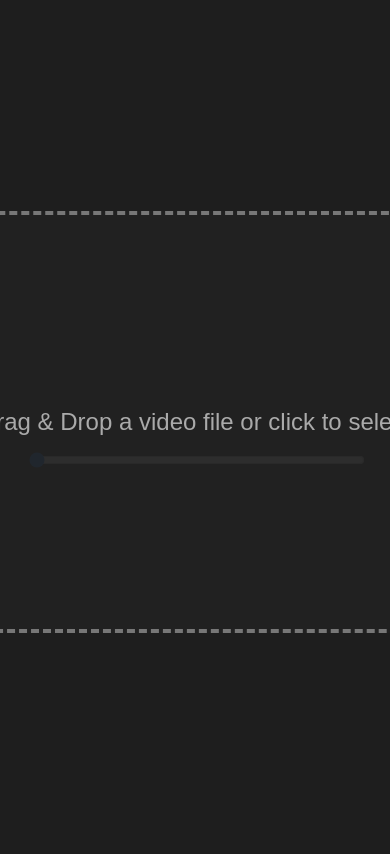
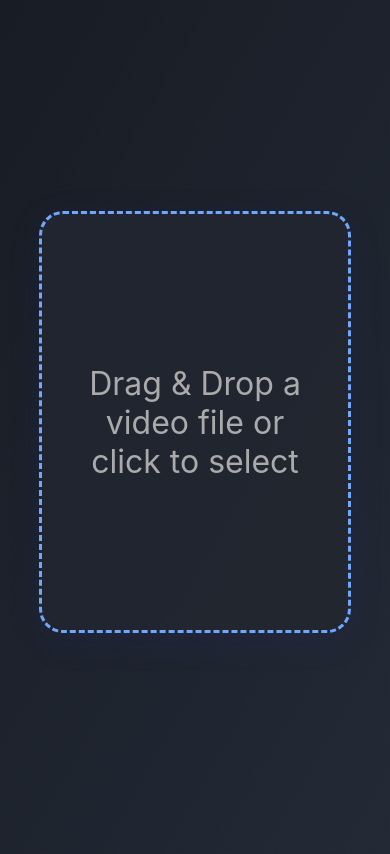
Before and after one commit to OrenShalmy/VidPlot, a Flask app: page / in a window 390 px wide. Before the commit the page ends 633 px from the top, so only its background shows below. Run offline with Flask 2, Linux system fonts and the light colour scheme; some libraries are stand-ins or nearby versions.

Commit message:
new look

```diff
--- a/static/css/style.css
+++ b/static/css/style.css
@@ -1,105 +1,124 @@
 body {
-  background-color: #1e1e1e;
+  background: linear-gradient(120deg, #181c24 0%, #232a36 100%);
   color: #e0e0e0;
-  font-family: sans-serif;
-  font-size: 10px;
+  font-family: 'Inter', 'Segoe UI', Arial, sans-serif;
+  margin: 0;
+  padding: 0;
+  min-height: 100vh;
 }
 
-#frameChart {
-  width: 100% !important; /* Match videoContainer width */
-  margin: 20px auto;
-  max-height: 500px;
+#dropArea {
+  position: fixed;
+  top: 50%;
+  left: 50%;
+  transform: translate(-50%, -50%);
+  width: 80vw;
+  height: 50vh;
+  max-width: 900px;
+  display: flex;
+  flex-direction: column;
+  justify-content: center;
+  align-items: center;
+  border: 3px dashed #70a6ff;
+  border-radius: 24px;
+  background: rgba(34, 38, 48, 0.95);
+  color: #aaa;
   cursor: pointer;
+  transition: all 0.3s;
+  z-index: 1000;
+  padding: 24px;
+  box-sizing: border-box;
+  box-shadow: 0 8px 32px 0 rgba(31, 38, 135, 0.15);
 }
 
-
-div.toggles {
-
-  visibility: hidden;
-  width: 80%;
-  margin: 10px auto;
+#dropArea p {
+  font-size: 2rem;
   text-align: center;
-  display: flex;
-  justify-content: center;
-  gap: 20px;
+  margin: 0;
+  padding: 20px;
 }
 
-div.toggles label {
-  margin: 0 10px;
+#dropArea.highlight {
+  border-color: #70a6ff;
+  background: rgba(51, 51, 51, 0.98);
+  transform: translate(-50%, -50%) scale(1.03);
 }
 
-.view-switcher {
-  background-color: #333;
-  padding: 5px 10px;
-  border-radius: 4px;
-  margin: 0 10px;
-  cursor: pointer;
-  border: 1px solid #444;
-  color: #e0e0e0;
-}
-
-.view-switcher.active {
-  background-color: #70a6ff;
-}
-
-#videoContainer {
+#videoSection {
   position: relative;
-  display: flex;
-  width: 90%;
-  margin: 20px auto;
-  gap: 20px;
-  align-items: flex-start;
-  min-height: 400px;
+  width: 100vw;
+  max-width: 100vw;
+  margin: 0 auto;
+  background: #111;
+  overflow: hidden;
+  box-shadow: 0 4px 32px 0 rgba(31, 38, 135, 0.10);
 }
 
 #videoPlayer {
-  flex: 7;
-  max-width: 800px;
-  height: 450px;
-  background-color: #222;
-  cursor: pointer;
-  transition: all 0.3s ease;
-  display: none;
+  width: 100vw;
+  max-width: 100vw;
+  height: 60vh;
   object-fit: contain;
+  background: #181c24;
+  display: block;
+  border-radius: 0 0 24px 24px;
+  box-shadow: 0 2px 16px 0 rgba(31, 38, 135, 0.10);
 }
 
-#mediaInfo {
-  flex: 3;
-  height: 430px;
-  background-color: rgba(34, 34, 34, 0.95);
-  padding-top: 10px;
-  padding-right: 10px;
-  padding-bottom: 10px;
-  color: rgb(255, 255, 255);
-  font-size: 14px;
-  text-align: left;
-  overflow-y: auto;
-  display: none;
-  /* border-radius: 8px; */
-  box-shadow: 0 2px 4px rgba(0, 0, 0, 0.2);
+#toggleInfoBtn {
+  position: absolute;
+  top: 24px;
+  right: 32px;
+  z-index: 10;
+  background: rgba(30, 34, 44, 0.7);
+  border: none;
+  border-radius: 50%;
+  padding: 8px;
+  cursor: pointer;
+  transition: background 0.2s;
+  box-shadow: 0 2px 8px 0 rgba(31, 38, 135, 0.10);
 }
 
-.info-section {
-  margin-bottom: 24px;
-  padding-bottom: 16px;
-  border-bottom: 1px solid rgba(255, 255, 255, 0.1);
+#toggleInfoBtn:hover {
+  background: rgba(112, 166, 255, 0.8);
 }
 
-.info-section:last-child {
-  border-bottom: none;
-  margin-bottom: 0;
+.media-info-overlay {
+  position: absolute;
+  top: 32px;
+  right: 32px;
+  min-width: 320px;
+  max-width: 420px;
+  background: rgba(34, 38, 48, 0.75);
+  border-radius: 18px;
+  box-shadow: 0 8px 32px 0 rgba(31, 38, 135, 0.25);
+  padding: 24px 24px 16px 24px;
+  color: #fff;
+  font-size: 1rem;
+  backdrop-filter: blur(12px);
+  border: 1.5px solid rgba(112, 166, 255, 0.18);
+  transition: opacity 0.3s, visibility 0.3s;
+  opacity: 1;
+  visibility: visible;
+  z-index: 9;
 }
 
-.info-section h3 {
-  color: #70a6ff;
-  font-size: 18px;
-  margin: 0 0 16px 0;
-  font-weight: 500;
-  text-align: center;
-  text-decoration: underline;
+.media-info-overlay.hide {
+  opacity: 0;
+  visibility: hidden;
+  pointer-events: none;
 }
 
-.info-item {
+.media-info-overlay h3 {
+  color: #70a6ff;
+  font-size: 1.2rem;
+  margin: 0 0 12px 0;
+  font-weight: 600;
+  text-align: left;
+  text-shadow: 0 1px 2px #0008;
+}
+
+.media-info-overlay .info-item {
   display: flex;
   justify-content: space-between;
   align-items: center;
@@ -107,90 +126,97 @@ div.toggles label {
   padding: 1px 0;
 }
 
-.info-item .label {
+.media-info-overlay .label {
   color: #aaa;
-  font-size: 16px;
-  padding-left: 10px;
+  font-size: 1rem;
+  padding-left: 6px;
 }
 
-.info-item .value {
+.media-info-overlay .value {
   color: #fff;
-  font-size: 16px;
+  font-size: 1rem;
   font-family: monospace;
 }
 
-#dropArea {
-  position: fixed;
-  top: 50%;
-  left: 50%;
-  transform: translate(-50%, -50%);
-  width: 80vh;
-  height: 50vh;
-  max-width: 800px;
-  display: flex;
-  flex-direction: column;
-  justify-content: center;
-  align-items: center;
-  border: 4px dashed #777;
-  border-radius: 20px;
-  background-color: rgba(34, 34, 34, 0.95);
-  color: #aaa;
-  cursor: pointer;
-  transition: all 0.3s ease;
-  z-index: 1000;
-  padding: 20px;
-  box-sizing: border-box;
+#frameGraphSection {
+  width: 100vw;
+  max-width: 100vw;
+  margin: 0 auto;
+  background: #181c24;
+  border-radius: 0 0 24px 24px;
+  box-shadow: 0 2px 16px 0 rgba(31, 38, 135, 0.10);
+  padding-bottom: 24px;
 }
 
-#dropArea p {
-  font-size: 24px;
-  text-align: center;
-  margin: 0;
-  padding: 20px;
+#frameChart {
+  width: 98vw !important;
+  margin: 0 auto 0 auto;
+  max-height: 420px;
+  background: #232a36;
+  border-radius: 18px;
+  box-shadow: 0 2px 16px 0 rgba(31, 38, 135, 0.10);
+  cursor: pointer;
 }
 
-#dropArea.highlight {
-  border-color: #70a6ff;
-  background-color: rgba(51, 51, 51, 0.95);
-  transform: translate(-50%, -50%) scale(1.02);
+#frameSlider {
+  width: 96vw;
+  max-width: 1200px;
+  margin: 0 auto;
+  accent-color: #70a6ff;
+  height: 6px;
+  border-radius: 3px;
+  background: #232a36;
+  box-shadow: 0 1px 4px 0 rgba(31, 38, 135, 0.10);
 }
 
-#progressLabel {
-  text-align: center;
-  color: #e0e0e0;
-  font-size: 14px;
-  margin-top: 5px;
+#sliderValue {
+  color: #70a6ff;
+  font-size: 1rem;
+  margin-top: 2px;
+  text-align: right;
+  padding-right: 24px;
 }
 
-#uploadProgress {
-  width: 80%;
-  height: 6px;
-  background-color: #333;
-  border-radius: 3px;
-  overflow: hidden;
-  margin: 20px auto;
-  display: none;
+.toggles {
+  display: flex;
+  justify-content: center;
+  gap: 20px;
+  margin: 10px auto 0 auto;
+  width: 100vw;
+  max-width: 1200px;
+  visibility: hidden;
 }
 
-#uploadProgress .progress-bar {
-  width: 0%;
-  height: 100%;
-  background-color: #70a6ff;
-  transition: width 0.3s ease-in-out;
+@media (max-width: 900px) {
+  #mediaInfo.media-info-overlay {
+    min-width: 180px;
+    max-width: 80vw;
+    padding: 12px 8px 8px 8px;
+    font-size: 0.9rem;
+  }
+  #videoPlayer {
+    height: 40vw;
+    min-height: 180px;
+  }
+  #frameChart {
+    max-height: 220px;
+  }
 }
 
-
-
-@media (max-width: 768px) {
-  #videoContainer {
-    flex-direction: column;
-    height: auto;
+@media (max-width: 600px) {
+  #mediaInfo.media-info-overlay {
+    right: 8px;
+    top: 8px;
+    min-width: 120px;
+    max-width: 95vw;
+    padding: 8px 4px 4px 4px;
+    font-size: 0.8rem;
   }
-
-  #videoPlayer,
-  #mediaInfo {
-    width: 100%;
-    flex: none;
-    height: 400px;
+  #videoPlayer {
+    height: 30vw;
+    min-height: 120px;
+  }
+  #frameChart {
+    max-height: 120px;
   }
 }
--- a/static/js/mediainfo.js
+++ b/static/js/mediainfo.js
@@ -1,5 +1,6 @@
 function updatemediaInfo(jsonData) {
   const mediaInfo = document.getElementById('mediaInfo');
+  if (!mediaInfo) return;
   const duration = jsonData.streams[0].duration;
   const bitRate = jsonData.streams[0].bit_rate;
   const fps = parseFloat(jsonData.streams[0].r_frame_rate).toFixed(2);
@@ -107,4 +108,14 @@ function updatemediaInfo(jsonData) {
       </div>
     </div>
   `;
+
+  // Toggle logic for info panel
+  const toggleBtn = document.getElementById('toggleInfoBtn');
+  if (toggleBtn) {
+    toggleBtn.onclick = function() {
+      mediaInfo.classList.toggle('hide');
+    };
+  }
+  // Show info panel by default
+  mediaInfo.classList.remove('hide');
 }
--- a/static/js/plotly.js
+++ b/static/js/plotly.js
@@ -16,15 +16,31 @@ function setupPlotlyChart(jsonData) {
         });
         return closestFrame;
     }
+    function findFrameIndexByTime(time, frames) {
+        let closestIdx = 0;
+        let minDiff = Infinity;
+        frames.forEach((frame, idx) => {
+            const timestamp = parseFloat(frame.best_effort_timestamp_time);
+            const diff = Math.abs(time - timestamp);
+            if (diff < minDiff) {
+                minDiff = diff;
+                closestIdx = idx;
+            }
+        });
+        return closestIdx;
+    }
     function updateCurrentFrameMarker(currentTime) {
+        // Snap to the closest frame timestamp
+        const closestFrame = findClosestFrame(currentTime, jsonData.frames);
+        const snappedTime = closestFrame ? parseFloat(closestFrame.best_effort_timestamp_time) : currentTime;
         // Remove previous marker if exists
         let updateShapes = layout.shapes.filter(s => s.name !== currentFrameShapeId);
         // Add new marker
         updateShapes.push({
             type: 'line',
             xref: 'x',
-            x0: currentTime,
-            x1: currentTime,
+            x0: snappedTime,
+            x1: snappedTime,
             yref: 'paper',
             y0: 0,
             y1: 1,
@@ -37,35 +53,32 @@ function setupPlotlyChart(jsonData) {
         });
         Plotly.relayout('frameChart', { shapes: updateShapes });
     }
-    function syncSlider(currentTime) {
-        if (slider) {
-            slider.value = currentTime;
-            sliderValue.textContent = currentTime.toFixed(2) + 's';
-        }
-    }
 
     // --- Variable Setup ---
     let currentView = 'bar';
     const currentFrameShapeId = 'current-frame-marker';
     const togglesDiv = document.querySelector('div.toggles');
-    const slider = document.getElementById('frameSlider');
-    const sliderValue = document.getElementById('sliderValue');
     const videoPlayer = document.getElementById('videoPlayer');
-    if (!togglesDiv || !slider || !sliderValue || !videoPlayer) {
+    if (!togglesDiv || !videoPlayer) {
         console.error('Required DOM elements not found.');
         return;
     }
     const duration = parseFloat(jsonData.format.duration);
-    const frameRate = eval(jsonData.streams[0].r_frame_rate);
-    const frameDuration = 1 / frameRate;
     const iFrames = jsonData.frames.filter(frame => frame.pict_type === 'I');
     const pFrames = jsonData.frames.filter(frame => frame.pict_type === 'P');
     const bFrames = jsonData.frames.filter(frame => frame.pict_type === 'B');
+    const allFrames = jsonData.frames.map(f => ({
+        ...f,
+        timestamp: parseFloat(f.best_effort_timestamp_time),
+        pktSize: parseInt(f.pkt_size)
+    }));
+    const frameTimestamps = allFrames.map(f => f.timestamp);
+    const frameDuration = allFrames.length > 1 ? (frameTimestamps[1] - frameTimestamps[0]) : 1 / 30;
     const bitRate = jsonData.streams[0].bit_rate;
     const mbps = bitRate / (1024 * 1000);
 
     // --- UI Setup ---
-    togglesDiv.innerHTML += `
+    togglesDiv.innerHTML = `
         <button id="barView" class="view-switcher active">Bar View</button>
         <button id="lineView" class="view-switcher">Line View</button>
         <button id="resetZoom" class="view-switcher">Reset Zoom</button>
@@ -75,39 +88,31 @@ function setupPlotlyChart(jsonData) {
     // --- Plotly Traces and Layout ---
     function createTraces(type) {
         if (type === 'bar') {
+            // Plot all frames as a single bar trace, color by frame type
+            const colors = jsonData.frames.map(f => {
+                if (f.pict_type === 'I') return '#0161ff';
+                if (f.pict_type === 'P') return '#70a6ff';
+                if (f.pict_type === 'B') return '#ffffff';
+                return '#888888';
+            });
             return [
                 {
-                    x: iFrames.map(f => parseFloat(f.best_effort_timestamp_time)),
-                    y: iFrames.map(f => bytesToMbps(parseInt(f.pkt_size), frameDuration)),
+                    x: jsonData.frames.map(f => parseFloat(f.best_effort_timestamp_time)),
+                    y: jsonData.frames.map(f => bytesToMbps(parseInt(f.pkt_size), frameDuration)),
                     type: 'bar',
-                    name: 'I-Frames',
-                    marker: { color: '#0161ff' },
-                    hovertemplate: "Timestamp: %{x:.4f} s<br>Size: %{y:.2f} Mb<br>Type: I"
-                },
-                {
-                    x: pFrames.map(f => parseFloat(f.best_effort_timestamp_time)),
-                    y: pFrames.map(f => bytesToMbps(parseInt(f.pkt_size), frameDuration)),
-                    type: 'bar',
-                    name: 'P-Frames',
-                    marker: { color: '#70a6ff' },
-                    hovertemplate: "Timestamp: %{x:.4f} s<br>Size: %{y:.2f} Mb<br>Type: P"
-                },
-                {
-                    x: bFrames.map(f => parseFloat(f.best_effort_timestamp_time)),
-                    y: bFrames.map(f => bytesToMbps(parseInt(f.pkt_size), frameDuration)),
-                    type: 'bar',
-                    name: 'B-Frames',
-                    marker: { color: '#ffffff' },
-                    hovertemplate: "Timestamp: %{x:.4f} s<br>Size: %{y:.2f} Mb<br>Type: B"
+                    name: 'Frames',
+                    marker: { color: colors },
+                    hovertemplate: "Timestamp: %{x:.4f} s<br>Size: %{y:.2f} Mb<br>Type: %{customdata}",
+                    customdata: jsonData.frames.map(f => f.pict_type)
                 }
             ];
         } else {
-            const allFrames = [...jsonData.frames].sort((a, b) =>
+            const allSorted = [...jsonData.frames].sort((a, b) =>
                 parseFloat(a.best_effort_timestamp_time) - parseFloat(b.best_effort_timestamp_time)
             );
             return [{
-                x: allFrames.map(f => parseFloat(f.best_effort_timestamp_time)),
-                y: allFrames.map(f => bytesToMbps(parseInt(f.pkt_size), frameDuration)),
+                x: allSorted.map(f => parseFloat(f.best_effort_timestamp_time)),
+                y: allSorted.map(f => bytesToMbps(parseInt(f.pkt_size), frameDuration)),
                 type: 'scatter',
                 mode: 'lines',
                 name: 'Overall Bitrate',
@@ -222,36 +227,64 @@ function setupPlotlyChart(jsonData) {
         });
     });
 
-    // --- Frame Type Visibility (if toggles are enabled) ---
-    const iFrameToggle = document.getElementById('iFrameToggle');
-    const pFrameToggle = document.getElementById('pFrameToggle');
-    const bFrameToggle = document.getElementById('bFrameToggle');
-    function updateVisibility() {
-        Plotly.restyle('frameChart', {
-            visible: [
-                iFrameToggle.checked,
-                pFrameToggle.checked,
-                bFrameToggle.checked
-            ]
-        }, [0, 1, 2]);
-    }
-    // --- Slider Setup ---
-    slider.min = 0;
-    slider.max = duration;
-    slider.step = 0.01;
-    slider.value = 0;
-    sliderValue.textContent = '0.00s';
-    slider.addEventListener('input', function() {
-        const sliderTime = parseFloat(slider.value);
-        videoPlayer.currentTime = sliderTime;
-        sliderValue.textContent = sliderTime.toFixed(2) + 's';
-        // Do NOT change the graph zoom here, just update the marker via timeupdate
+    // --- Video/Marker Sync ---
+    videoPlayer.addEventListener('timeupdate', function() {
+        const currentTime = videoPlayer.currentTime;
+        updateCurrentFrameMarker(currentTime);
     });
 
-    // --- Video/Slider Sync and Marker Update ---
-    videoPlayer.addEventListener('timeupdate', function() {
-        const currentTime = videoPlayer.currentTime;
-        syncSlider(currentTime);
-        updateCurrentFrameMarker(currentTime);
+    // --- Keyboard Frame Navigation & Zoom ---
+    document.addEventListener('keydown', function(e) {
+        if (document.activeElement.tagName === 'INPUT' || document.activeElement.tagName === 'TEXTAREA') return;
+        let skipToIdx = null;
+        const currentIdx = findFrameIndexByTime(videoPlayer.currentTime, jsonData.frames);
+        if (e.key === 'ArrowRight') {
+            if (currentIdx < jsonData.frames.length - 1) {
+                skipToIdx = currentIdx + 1;
+                e.preventDefault();
+            }
+        } else if (e.key === 'ArrowLeft') {
+            if (currentIdx > 0) {
+                skipToIdx = currentIdx - 1;
+                e.preventDefault();
+            }
+        } else if (e.key === '+' || e.key === '=' ) {
+            // Zoom in (halve the x-axis range)
+            const xaxis = layout.xaxis;
+            let [xmin, xmax] = [xaxis.range ? xaxis.range[0] : 0, xaxis.range ? xaxis.range[1] : duration];
+            if (!xaxis.range) {
+                xmin = 0;
+                xmax = duration;
+            }
+            const center = (xmin + xmax) / 2;
+            const halfRange = (xmax - xmin) / 4;
+            Plotly.relayout('frameChart', {'xaxis.range': [center - halfRange, center + halfRange]});
+            e.preventDefault();
+        } else if (e.key === '-') {
+            // Zoom out (double the x-axis range)
+            const xaxis = layout.xaxis;
+            let [xmin, xmax] = [xaxis.range ? xaxis.range[0] : 0, xaxis.range ? xaxis.range[1] : duration];
+            if (!xaxis.range) {
+                xmin = 0;
+                xmax = duration;
+            }
+            const center = (xmin + xmax) / 2;
+            let newMin = Math.max(0, center - (xmax - xmin));
+            let newMax = Math.min(duration, center + (xmax - xmin));
+            Plotly.relayout('frameChart', {'xaxis.range': [newMin, newMax]});
+            e.preventDefault();
+        }
+        if (skipToIdx !== null) {
+            const targetFrame = jsonData.frames[skipToIdx];
+            const targetTime = parseFloat(targetFrame.best_effort_timestamp_time);
+            videoPlayer.pause();
+            // Only update marker after seeked
+            const onSeeked = function() {
+                updateCurrentFrameMarker(targetTime);
+                videoPlayer.removeEventListener('seeked', onSeeked);
+            };
+            videoPlayer.addEventListener('seeked', onSeeked);
+            videoPlayer.currentTime = targetTime;
+        }
     });
 }
--- a/static/js/upload.js
+++ b/static/js/upload.js
@@ -4,6 +4,12 @@ document.addEventListener("DOMContentLoaded", function () {
     const videoPlayer = document.getElementById("videoPlayer");
     const videoSource = document.getElementById("videoSource");
     const mediaInfo = document.getElementById("mediaInfo");
+    const videoSection = document.getElementById("videoSection");
+    const frameGraphSection = document.getElementById("frameGraphSection");
+
+    // Hide video and graph sections initially
+    if (videoSection) videoSection.style.display = "none";
+    if (frameGraphSection) frameGraphSection.style.display = "none";
 
     // Add progress bar HTML to dropArea
     dropArea.innerHTML += `
@@ -100,13 +106,14 @@ document.addEventListener("DOMContentLoaded", function () {
                                         progressLabel.textContent = 'Complete!';
                                         setTimeout(() => {
                                             progressContainer.style.display = 'none';
-                                            // Update UI
+                                            // Update UI for new layout
                                             dropArea.style.display = "none";
-                                            document.getElementById("videoContainer").style.display = "flex";
-                                            videoPlayer.style.display = "block";
-                                            mediaInfo.style.display = "block";
-                                            videoSource.src = result.video_url;
-                                            videoPlayer.load();
+                                            if (videoSection) videoSection.style.display = "block";
+                                            if (frameGraphSection) frameGraphSection.style.display = "block";
+                                            if (videoPlayer) videoPlayer.style.display = "block";
+                                            if (mediaInfo) mediaInfo.style.display = "block";
+                                            if (videoSource) videoSource.src = result.video_url;
+                                            if (videoPlayer) videoPlayer.load();
 
                                             videoPlayer.addEventListener("loadedmetadata", function() {
                                                 document.querySelectorAll("th").forEach(function(th) {
--- a/templates/index.html
+++ b/templates/index.html
@@ -34,29 +34,26 @@
     <input type="file" id="videoUpload" name="video" accept="video/*" hidden>
 </div>
 
-<!-- Video Player -->
-<div id="videoContainer">
-  <video id="videoPlayer" controls hidden>
+<!-- Video Player Section -->
+<div id="videoSection">
+  <video id="videoPlayer" controls>
     <source id="videoSource" src="" type="video/mp4">
     Your browser does not support the video tag.
   </video>
-  <div id="mediaInfo"></div>
+  <button id="toggleInfoBtn" title="Show/Hide Info">
+    <svg width="28" height="28" viewBox="0 0 24 24" fill="none" stroke="#fff" stroke-width="2" stroke-linecap="round" stroke-linejoin="round"><circle cx="12" cy="12" r="10"/><line x1="12" y1="16" x2="12" y2="12"/><line x1="12" y1="8" x2="12" y2="8"/></svg>
+  </button>
+  <div id="mediaInfo" class="media-info-overlay">
+    <!-- Filled by mediainfo.js -->
+  </div>
 </div>
-  <script src="{{ url_for('static', filename='js/mediainfo.js') }}"></script>
 
-  <!-- Plotly Chart Container -->
+<!-- Frame Graph Section -->
+<div id="frameGraphSection">
   <div id="frameChart"></div>
+</div>
 
-  <!-- X-axis slider for frame navigation -->
-  <div style="width:90%;margin:0 auto;text-align:center;padding:10px 0;">
-    <input type="range" id="frameSlider" min="0" max="100" value="0" step="0.01" style="width:100%;">
-    <div id="sliderValue" style="color:#aaa;font-size:12px;margin-top:2px;"></div>
-  </div>
-  <!-- frame type checkboxes -->
-  <div class="toggles">
-    <!-- <label><input type="checkbox" id="iFrameToggle" checked> I-Frames</label>
-    <label><input type="checkbox" id="pFrameToggle" checked> P-Frames</label>
-    <label><input type="checkbox" id="bFrameToggle" checked> B-Frames</label> -->
-  </div>
+<div class="toggles"></div>
+<script src="{{ url_for('static', filename='js/mediainfo.js') }}"></script>
 </body>
 </html>
```
